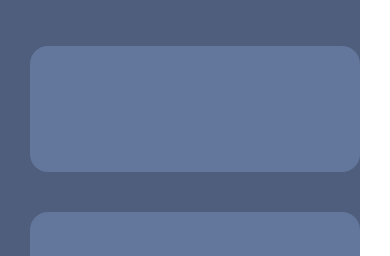
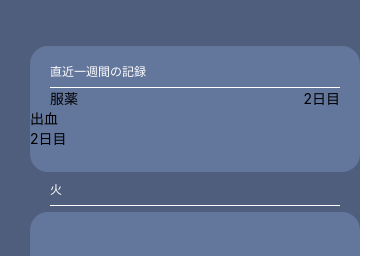
Before and after one commit to ynishisaki/medication-management-app, a React Native app: screen / in a window 390 px wide. Shown: the part 304-560 px from the top of the page. Built offline with nearby package versions, Linux system fonts and the light colour scheme.

Commit message:
styly: weekly record

```diff
--- a/App.tsx
+++ b/App.tsx
@@ -5,6 +5,7 @@ import { DateList } from "./components/DateList";
 import React, { useEffect, useState } from "react";
 import AsyncStorage from "@react-native-async-storage/async-storage";
 import { TodaysRecord } from "./components/TodaysRecord";
+import { WeeklyRecord } from "./components/WeeklyRecord";
 
 export interface recordType {
 	startDate: string;
@@ -185,7 +186,9 @@ export default function App() {
 							onPressHaveBleeding={onPressHaveBleeding}
 						/>
 					</View>
-					<View style={styles.weeklyRecord}></View>
+					<View style={styles.weeklyRecord}>
+						<WeeklyRecord recordProps={record} />
+					</View>
 					<View style={styles.sheetRecord}></View>
 					<Text>{JSON.stringify(record)}</Text>
 					{record.dailyRecord.filter(
--- a/components/CheckBox.tsx
+++ b/components/TodaysCheckBox.tsx
@@ -34,14 +34,10 @@ export const CheckBox = ({
 						// borderRadius: 50,
 					}
 				}
-				innerIconStyle={
-					{
-						// borderWidth: 2,
-						// width: 80,
-						// height: 80,
-						// borderRadius: 50,
-					}
-				}
+				innerIconStyle={{
+					borderWidth: 2,
+					borderColor: "#F1E789",
+				}}
 				// textStyle={{
 				// 	textDecorationLine: "none",
 				// 	backgroundColor: "black",
--- a/components/TodaysRecord.tsx
+++ b/components/TodaysRecord.tsx
@@ -1,7 +1,6 @@
-import React, { useEffect } from "react";
 import { StyleSheet, Text, View } from "react-native";
 import { recordType } from "../App";
-import { CheckBox } from "./CheckBox";
+import { CheckBox } from "./TodaysCheckBox";
 
 // 薬飲んだかと、出血したかチェックボックス
 export const TodaysRecord = ({
@@ -24,19 +23,10 @@ export const TodaysRecord = ({
 		return `${month}月${day}日(${weekArr[week]})`;
 	}
 
-	// function getDateStrings(selectedDate: Date) {
-	// 	const offset = selectedDate.getTimezoneOffset();
-	// 	selectedDate = new Date(selectedDate.getTime() - offset * 60 * 1000);
-
-	// 	return selectedDate.toISOString().split("T")[0];
-	// }
-
-	// const today = getDateStrings(new Date()); // YYYY-DD-MM
-
 	return (
 		<>
-			<View style={styles.dateTextContainer}>
-				<Text style={styles.dateText}>
+			<View style={styles.titleContainer}>
+				<Text style={styles.titleText}>
 					{showDate(recordProps.dailyRecord[0].date)}
 				</Text>
 			</View>
@@ -50,14 +40,14 @@ export const TodaysRecord = ({
 };
 
 const styles = StyleSheet.create({
-	dateTextContainer: {
+	titleContainer: {
 		marginTop: 16,
 		marginHorizontal: 20,
 		height: 26,
 		borderBottomColor: "#848484",
 		borderBottomWidth: 0.5,
 	},
-	dateText: {
+	titleText: {
 		fontSize: 12,
 		textAlign: "center",
 		// lineHeight: 50,
--- /dev/null
+++ b/components/WeeklyCheckBox.tsx
@@ -0,0 +1,87 @@
+import { StyleSheet, Text, View } from "react-native";
+import { recordType } from "../App";
+import BouncyCheckbox from "react-native-bouncy-checkbox";
+
+export const WeeklyCheckBox = ({
+	recordProps,
+}: // onPressTookMedicine,
+// onPressHaveBleeding,
+{
+	recordProps: recordType;
+	// onPressTookMedicine: () => void;
+	// onPressHaveBleeding: () => void;
+}) => {
+	const date = new Date();
+
+	const week = date.getDay();
+	const weekArr = ["日", "月", "火", "水", "木", "金", "土"];
+
+	const recentWeekArr = [...weekArr.slice(week), ...weekArr.slice(0, week)];
+
+	return (
+		<>
+			<View style={styles.container}>
+				<Text style={styles.weekTextLayout}>{recentWeekArr[0]}</Text>
+				{/* 最近一週間のdailyRecordをみて、
+        曜日をTextで。tookMedicineとhaveBleedingをそれぞれBouncyCheckBoxで7日分作成する */}
+				{recordProps.dailyRecord.length >= 7
+					? // 直近一週間
+					  [...recordProps.dailyRecord]
+							.slice(7)
+							.reverse()
+							.map((record, index) => {
+								return (
+									<View>
+										<Text>{weekArr.at(index)}</Text>
+										<BouncyCheckbox
+											size={25}
+											fillColor='#F1E789'
+											unfillColor='#F6EFB5'
+											isChecked={record.tookMedicine} // must set
+											disableText={true}
+											disabled={true}
+											disableBuiltInState={
+												record.tookMedicine
+											}
+										/>
+										<BouncyCheckbox
+											size={25}
+											fillColor='#F1E789'
+											unfillColor='#F6EFB5'
+											isChecked={record.haveBleeding} // must set
+											disableText={true}
+											disabled={true}
+											disableBuiltInState={
+												record.haveBleeding
+											}
+										/>
+									</View>
+								);
+							})
+					: undefined}
+			</View>
+		</>
+	);
+};
+
+const styles = StyleSheet.create({
+	container: {
+		flex: 1,
+		marginTop: 16,
+		marginHorizontal: 20,
+		height: 26,
+		borderBottomColor: "#fff",
+		borderBottomWidth: 0.5,
+	},
+	weekTextLayout: {
+		fontSize: 12,
+		// textAlign: "center",
+		color: "#fff",
+		// lineHeight: 50,
+	},
+	// checkBoxLayout: {
+	// 	flexDirection: "row",
+	// 	justifyContent: "space-around",
+	// 	marginTop: 16,
+	// },
+});
--- /dev/null
+++ b/components/WeeklyRecord.tsx
@@ -0,0 +1,56 @@
+import { StyleSheet, Text, View } from "react-native";
+import { recordType } from "../App";
+import { WeeklyCheckBox } from "./WeeklyCheckBox";
+
+// 薬飲んだかと、出血したかチェックボックス
+export const WeeklyRecord = ({ recordProps }: { recordProps: recordType }) => {
+	return (
+		<>
+			<View style={styles.titleContainer}>
+				<Text style={styles.titleText}>
+					{/* {setWeekArr(recordProps.dailyRecord[0].date)} */}
+					直近一週間の記録
+				</Text>
+			</View>
+			<View style={styles.bodyContainer}>
+				<Text>服薬</Text>
+				<Text>{"2日目"}</Text>
+			</View>
+			<View>
+				<Text>出血</Text>
+				<Text>{"2日目"}</Text>
+			</View>
+			<View style={styles.checkBoxLayout}>
+				{/* 最近一週間のdailyRecordをみて、
+        曜日をTextで。tookMedicineとhaveBleedingをそれぞれBouncyCheckBoxで7日分作成する */}
+				<WeeklyCheckBox recordProps={recordProps} />
+			</View>
+		</>
+	);
+};
+
+const styles = StyleSheet.create({
+	titleContainer: {
+		marginTop: 16,
+		marginHorizontal: 20,
+		height: 26,
+		borderBottomColor: "#fff",
+		borderBottomWidth: 0.5,
+	},
+	titleText: {
+		fontSize: 12,
+		// textAlign: "center",
+		color: "#fff",
+		// lineHeight: 50,
+	},
+	bodyContainer: {
+		flexDirection: "row",
+		justifyContent: "space-between",
+		marginHorizontal: 20,
+	},
+	checkBoxLayout: {
+		flexDirection: "row",
+		justifyContent: "space-around",
+		marginTop: 16,
+	},
+});
```
